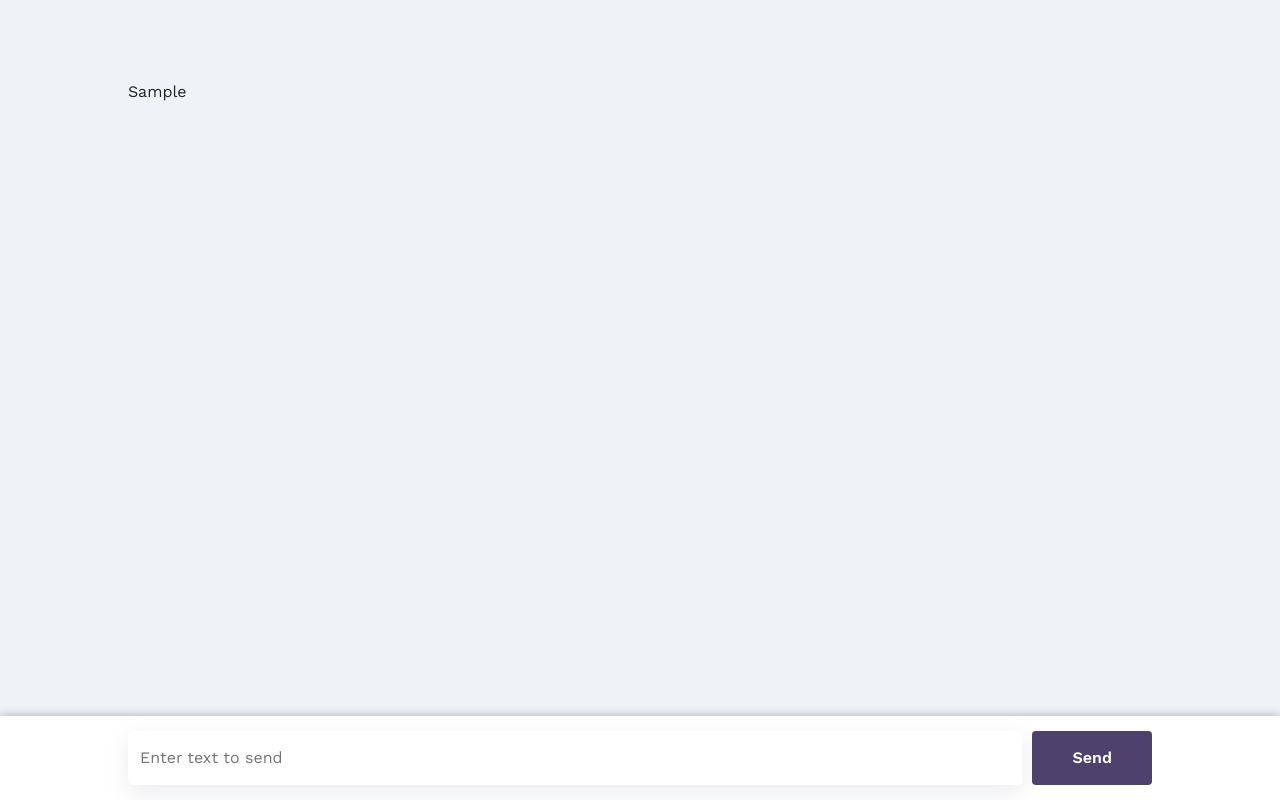
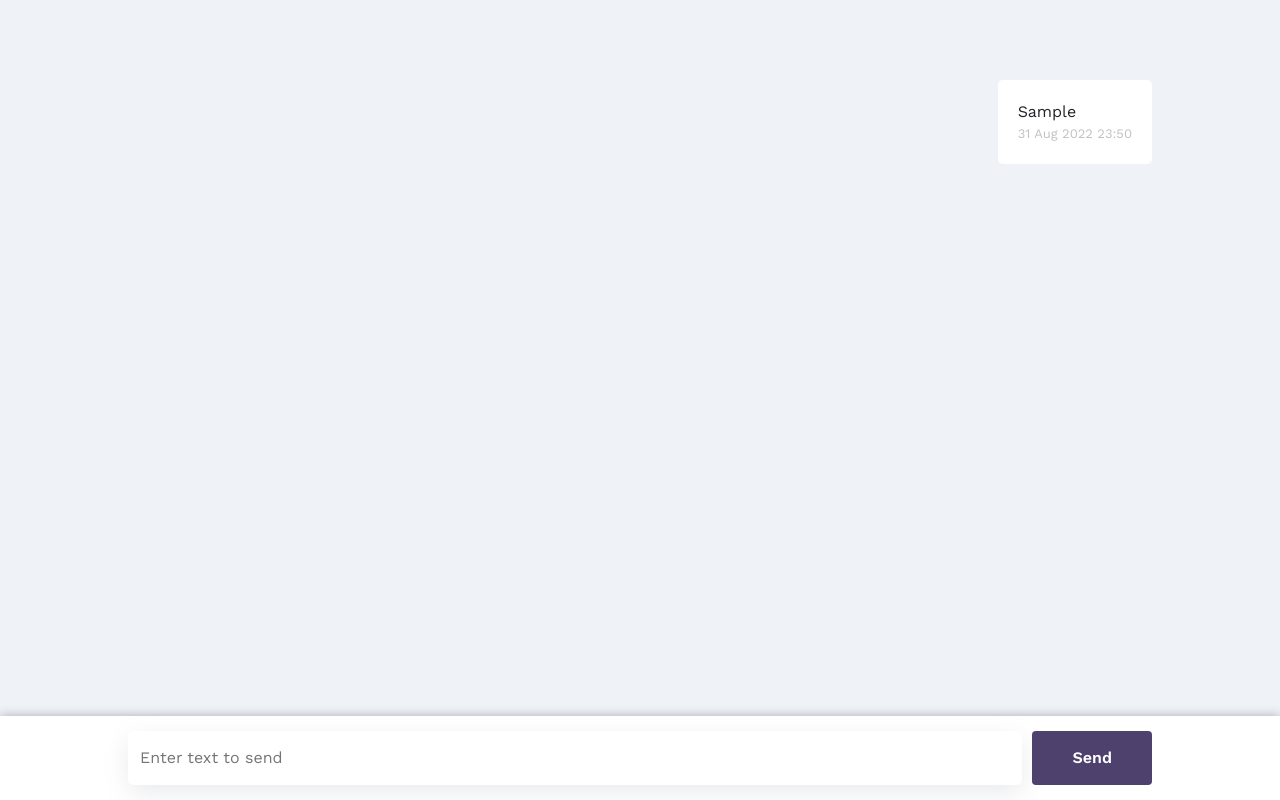
Before and after one commit to tonym3nsa/chat, a React (Create React App) app: page /chat in a window 1280 px wide. Both pictures are taken after typing "Sample" into the empty fields and a click on the button "Send". Built offline with nearby package versions, Linux system fonts and the light colour scheme.

Commit message:
Implemented chat bubble

```diff
--- /dev/null
+++ b/src/components/Bubble/Bubble.jsx
@@ -0,0 +1,33 @@
+import React from "react";
+import PropTypes from "prop-types";
+import { getFormattedTime } from "../../utils/utils";
+import { AUTHOR } from "../../constants/constants";
+import "./bubble.css";
+
+export const Bubble = (props) => {
+  const { message, timestamp, author, className } = props;
+  const currentUser = localStorage.getItem(AUTHOR);
+  return (
+    <div
+      role="listitem"
+      className={`bubble ${
+        currentUser === author ? "self " : "other "
+      } ${className}`}
+    >
+      <div className="author">{author}</div>
+      <p data-test="bubble-message">{message}</p>
+      <div className="timestamp">
+        {(timestamp || Number.isInteger(timestamp)) &&
+          getFormattedTime(timestamp)}
+      </div>
+    </div>
+  );
+};
+
+Bubble.propTypes = {
+  message: PropTypes.string.isRequired,
+  className: PropTypes.string,
+  timestamp: PropTypes.number.isRequired,
+  author: PropTypes.string.isRequired,
+  userType: PropTypes.oneOf(["self", "other"]),
+};
--- /dev/null
+++ b/src/components/Bubble/bubble.css
@@ -0,0 +1,38 @@
+.bubble {
+  padding: 20px;
+  border-radius: 5px;
+  max-width: 52vw;
+  margin-bottom: 20px;
+  float: right;
+  clear: both;
+}
+
+.bubble p {
+  margin: 0;
+  font-size: 16px;
+}
+
+.bubble.self {
+  background: #ffffff;
+  float: right;
+}
+
+.bubble:hover {
+  filter: saturate(2);
+  box-shadow: 0 1px 5px rgba(0, 0, 0, 0.15);
+}
+
+.bubble.other {
+  background: rgba(78, 64, 109, 0.11);
+  float: left;
+}
+
+.bubble .timestamp,
+.bubble .author {
+  font-size: 13px;
+  color: #bfc2c5;
+}
+
+.bubble .timestamp {
+  text-align: right;
+}
--- a/src/constants/constants.js
+++ b/src/constants/constants.js
@@ -7,3 +7,19 @@ export const AUTHOR = "author";
 export const POST_MESSAGE = "POST_MESSAGE";
 export const GET_MESSAGE = "GET_MESSAGE";
 export const LOCAL_CHATS = "local_chats";
+
+// DATE-TIME CONSTANTS
+export const MONTHS = [
+  "Jan",
+  "Feb",
+  "Mar",
+  "Apr",
+  "May",
+  "Jun",
+  "Jul",
+  "Aug",
+  "Sep",
+  "Oct",
+  "Nov",
+  "Dec",
+];
--- a/src/pages/ChatPage/ChatPage.jsx
+++ b/src/pages/ChatPage/ChatPage.jsx
@@ -4,6 +4,7 @@ import { Button } from "../../components/Button/Button";
 import { useDispatch, useSelector } from "react-redux";
 import { postMessage, getMessage } from "../../redux/actions/chat";
 import { AUTHOR } from "../../constants/constants";
+import { Bubble } from "../../components/Bubble/Bubble";
 import "./chatPage.css";
 
 export const ChatPage = () => {
@@ -14,6 +15,10 @@ export const ChatPage = () => {
   useEffect(() => {
     dispatch(getMessage());
   }, []);
+
+  useEffect(() => {
+    console.log(">>>", history);
+  }, [history]);
 
   const onSubmit = (event) => {
     event.preventDefault();
@@ -29,7 +34,14 @@ export const ChatPage = () => {
     <Fragment>
       <div className="chat-area">
         {history?.map((item) => {
-          return <div key={item.timeStamp}>{item.message}</div>;
+          return (
+            <Bubble
+              message={item.message}
+              author={item.author}
+              timestamp={item.timeStamp}
+              key={item.timeStamp}
+            />
+          );
         })}
       </div>
       <form onSubmit={onSubmit}>
--- /dev/null
+++ b/src/utils/utils.js
@@ -0,0 +1,19 @@
+import { MONTHS } from "../constants/constants";
+
+/**
+ * Returns human-readable time from UNIX time
+ * @param {number} timestamp
+ * @returns {string}
+ */
+
+export const getFormattedTime = (timestamp) => {
+  console.log("tie", timestamp);
+  const date = new Date(timestamp);
+  const day = date.getDate();
+  const month = date.getMonth();
+  const year = date.getFullYear();
+  const hour = date.getHours() < 10 ? `0${date.getHours()}` : date.getHours();
+  const minutes =
+    date.getMinutes() < 10 ? `0${date.getMinutes()}` : date.getMinutes();
+  return `${day} ${MONTHS[month]} ${year} ${hour}:${minutes}`;
+};
```
